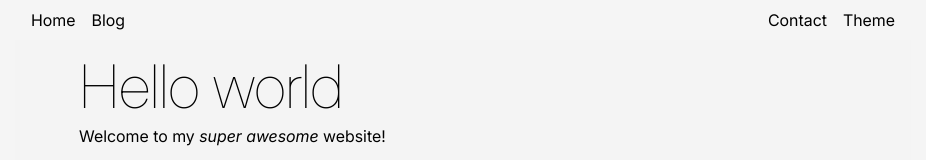
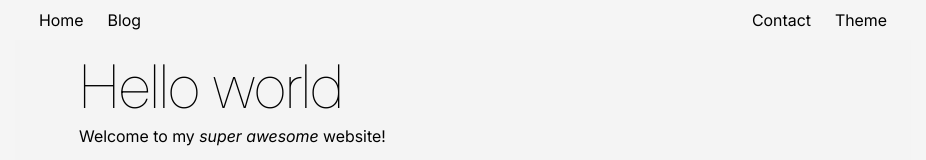
Before and after one commit to MedicodiBiscotti/personal-website, a Next.js app: page / in a window 1280 px wide. Shown: the top 160 px of the page, without its empty margins (177-1103 px from the left). Built offline with nearby package versions, Linux system fonts and the light colour scheme; what tailwindcss-hero-patterns would draw is missing.

Commit message:
style(header): more space in header

```diff
--- a/src/components/Header.tsx
+++ b/src/components/Header.tsx
@@ -7,9 +7,9 @@ function Header() {
       id="top"
       className="fixed inset-x-0 bg-neutral-100 dark:bg-neutral-900"
     >
-      <div className="mx-auto flex h-10 w-full max-w-4xl items-center justify-between px-4 sm:w-4/5">
+      <div className="mx-auto flex h-10 w-full max-w-4xl items-center justify-between px-6 sm:w-4/5">
         <nav>
-          <ul className="flex gap-4">
+          <ul className="flex gap-6">
             <li>
               {/* Can be #top to work when scrolled down normally, but makes the URL uglier.
               This is because Next preserves scroll position when navigating to the same page.
@@ -21,7 +21,7 @@ function Header() {
             </li>
           </ul>
         </nav>
-        <div className="flex gap-4">
+        <div className="flex gap-6">
           <Link href="#contact">Contact</Link>
           <button>Theme</button>
         </div>
```
